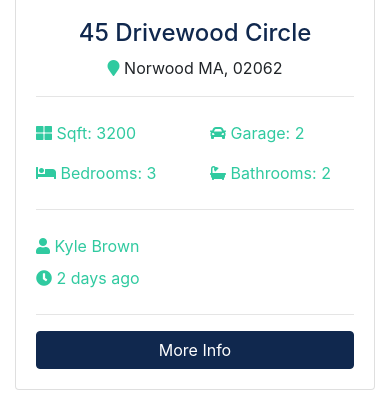
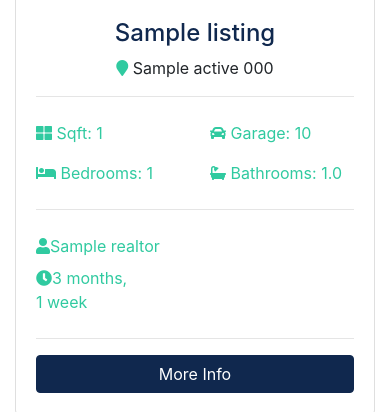
Before and after one commit to ralph-payne/trav-btre-django, a Django app: page /listings/ in a window 390 px wide. Shown: the part 856-1268 px from the top of the page. Run offline with Django 3.2, Linux system fonts and the light colour scheme; tables that the repository leaves empty hold one stand-in row (values such as "Sample post"); grey boxes marked "Sample" are stand-in pictures; some libraries are stand-ins or nearby versions.

Commit message:
Add pagination

```diff
--- a/btre/settings.py
+++ b/btre/settings.py
@@ -41,6 +41,9 @@ INSTALLED_APPS = [
     'django.contrib.sessions',
     'django.contrib.messages',
     'django.contrib.staticfiles',
+    # Install humanize for intcomma
+    # https://docs.djangoproject.com/en/3.0/ref/contrib/humanize/
+    'django.contrib.humanize',
 ]
 
 MIDDLEWARE = [
--- a/btre/urls.py
+++ b/btre/urls.py
@@ -4,12 +4,11 @@ from django.urls import path, include
 from django.conf import settings
 from django.conf.urls.static import static
 
-
 urlpatterns = [
     # Leave path blank because we want the homepage to appear with nothing
     # include 'pages.urls' (note, you need to bring include in as part of the django.urls package)
     path('', include('pages.urls')),
-    # Create listing. Anything that is listings slash is going to go to listings.urls (i.e. the urls.py in the listings app)
+    # Create listing. Anything that is listings slash is going to go to listings.urls (i.e. the # in the listings app)
     path('listings/', include('listings.urls')),
     path('admin/', admin.site.urls),
     # If we don't include this setting, things won't show up correctly
--- a/listings/views.py
+++ b/listings/views.py
@@ -2,15 +2,36 @@
 from django.shortcuts import render
 from django.http import HttpResponse # Use this for troubleshooting if you want to see if the route is set up correctly
 
-# Write function index. index will be the main listings page
+# Bring in the paginator
+from django.core.paginator import EmptyPage, PageNotAnInteger, Paginator
+
+# Bring in our model
+from .models import Listing
+
 def index(request):
-    # render takes in two things: (i) the request itself and (ii) the location of the template
-    return render(request, 'listings/listings.html')
-    # return HttpResponse('<h1>Success1 with HttpResponse</h1>')
+    # Create variable called listings and set it to the model name called Listing. This variable will get passed into the dictionary 'context'
+    # We add a order_by and a filter as well
+    listings = Listing.objects.order_by('-list_date').filter(is_published=True)
+    # Include paginator & pass in listings (variable above from the database) & the number of listings we want per page
+    paginator = Paginator(listings, 6) # Show 6 listings per page
+    # Create variable called page from the get request; when the user is on page 2, there will be a url paramater that will say page=2
+    page_number = request.GET.get('page')
+    # Pass the page into Paginator
+    paged_listings = paginator.get_page(page_number)
 
-def listing(request):
-    return HttpResponse('<h1>Success individual listing</h1>')
-    # return render(request, 'listings/listing.html')
+    # Create variable that we will pass into the render function
+    context = {
+        # The key is 'listings'; the value is the variable you created above (all the objects from the model Listing)
+        # A common mistake here is to write 'listing' instead of 'listings' or the other way round. A lot of the typos are because you have written singular when it should be plural or you have writting plural when it should be singular
+        'listings': paged_listings
+    }
+
+    # Pass the context into the template
+    return render(request, 'listings/listings.html', context)
+
+def listing(request, listing_id):
+    return render(request, 'listings/listing.html')
 
 def search(request):
+    # render takes in two things: (i) the request itself and (ii) the location of the template
     return render(request, 'listings/search.html')
--- a/templates/listings/listing.html
+++ b/templates/listings/listing.html
@@ -1 +1 @@
-<h2>too<h2>
+<h2>Individual Listing Page<h2>
--- a/templates/listings/listings.html
+++ b/templates/listings/listings.html
@@ -1,4 +1,7 @@
 {% extends 'base.html' %}
+
+<!-- Load Humanize -->
+{% load humanize %}
 
 {% block content %}
 
@@ -35,285 +38,113 @@
     <div class="container">
       <div class="row">
 
-        <!-- Listing 1 -->
+        {% if listings %}
+
+            {% for listing in listings %}
+
                 <div class="col-md-6 col-lg-4 mb-4">
                     <div class="card listing-preview">
-            <img class="card-img-top" src="assets/img/homes/home-1.jpg" alt="">
+                    <!-- Overwrite the static below -->
+                    <!-- <img class="card-img-top" src="assets/img/homes/home-1.jpg" alt=""> -->
+                    <img class="card-img-top" src="{{ listing.photo_main.url }}" alt="">
                     <div class="card-img-overlay">
                         <h2>
-                <span class="badge badge-secondary text-white">$490,000</span>
+                        <span class="badge badge-secondary text-white">$ {{ listing.price | intcomma }}</span>
                         </h2>
                     </div>
                     <div class="card-body">
                         <div class="listing-heading text-center">
-                <h4 class="text-primary">45 Drivewood Circle</h4>
+                        <h4 class="text-primary">{{ listing.title }}</h4>
                         <p>
-                  <i class="fas fa-map-marker text-secondary"></i> Norwood MA, 02062</p>
+                            <i class="fas fa-map-marker text-secondary"></i> {{ listing.city }}  {{ listing.state }}  {{ listing.zipcode }}</p>
                         </div>
                         <hr>
                         <div class="row py-2 text-secondary">
                         <div class="col-6">
-                  <i class="fas fa-th-large"></i> Sqft: 3200</div>
+                            <i class="fas fa-th-large"></i> Sqft: {{ listing.sqft }} </div>
                         <div class="col-6">
-                  <i class="fas fa-car"></i> Garage: 2</div>
+                            <i class="fas fa-car"></i> Garage: {{ listing.garage }}</div>
                         </div>
                         <div class="row py-2 text-secondary">
                         <div class="col-6">
-                  <i class="fas fa-bed"></i> Bedrooms: 3</div>
+                            <i class="fas fa-bed"></i> Bedrooms: {{ listing.bedrooms }}</div>
                         <div class="col-6">
-                  <i class="fas fa-bath"></i> Bathrooms: 2</div>
+                            <i class="fas fa-bath"></i> Bathrooms: {{ listing.bathrooms }}</div>
                         </div>
                         <hr>
                         <div class="row py-2 text-secondary">
                         <div class="col-12">
-                  <i class="fas fa-user"></i> Kyle Brown</div>
+                            <i class="fas fa-user"></i>{{ listing.realtor }}</div>
                         </div>
                         <div class="row text-secondary pb-2">
                         <div class="col-6">
-                  <i class="fas fa-clock"></i> 2 days ago</div>
+                            <i class="fas fa-clock"></i>{{ listing.list_date | timesince }}</div>
                         </div>
                         <hr>
-              <a href="listing.html" class="btn btn-primary btn-block">More Info</a>
+                        <!-- legacy code below -->
+                        <!-- <a href="listing.html" class="btn btn-primary btn-block">More Info</a> -->
+                        <!-- dynamic url -->
+                        <a href="{% url 'listing' listing.id %}" class="btn btn-primary btn-block">More Info</a>
                     </div>
                     </div>
                 </div>
 
-        <!-- Listing 2 -->
-        <div class="col-md-6 col-lg-4 mb-4">
-          <div class="card listing-preview">
-            <img class="card-img-top" src="assets/img/homes/home-2.jpg" alt="">
-            <div class="card-img-overlay">
-              <h2>
-                <span class="badge badge-secondary text-white">$550,000</span>
-              </h2>
+            {% endfor %}
+
+        <!-- The else covers if there are no listings in the database -->
+        {% else %}
+            <!-- col-md-12 will take up whole row -->
+            <div class="col-md-12">
+                <p>No Listings Available</p>
             </div>
-            <div class="card-body">
-              <div class="listing-heading text-center">
-                <h4 class="text-primary">18 Jefferson Lane</h4>
-                <p>
-                  <i class="fas fa-map-marker text-secondary"></i> Woburn MA, 01801</p>
-              </div>
-              <hr>
-              <div class="row py-2 text-secondary">
-                <div class="col-6">
-                  <i class="fas fa-th-large"></i> Sqft: 3200</div>
-                <div class="col-6">
-                  <i class="fas fa-car"></i> Garage: 1</div>
-              </div>
-              <div class="row py-2 text-secondary">
-                <div class="col-6">
-                  <i class="fas fa-bed"></i> Bedrooms: 4</div>
-                <div class="col-6">
-                  <i class="fas fa-bath"></i> Bathrooms: 2.5</div>
-              </div>
-              <hr>
-              <div class="row py-2 text-secondary">
-                <div class="col-6">
-                  <i class="fas fa-user"></i> Mark Hudson</div>
-              </div>
-              <div class="row text-secondary pb-2">
-                <div class="col-6">
-                  <i class="fas fa-clock"></i> 5 days ago</div>
-              </div>
-              <hr>
-              <a href="listing.html" class="btn btn-primary btn-block">More Info</a>
-            </div>
-          </div>
-        </div>
-
-        <!-- Listing 3 -->
-        <div class="col-md-6 col-lg-4 mb-4">
-          <div class="card listing-preview">
-            <img class="card-img-top" src="assets/img/homes/home-3.jpg" alt="">
-            <div class="card-img-overlay">
-              <h2>
-                <span class="badge badge-secondary text-white">$580,000</span>
-              </h2>
-            </div>
-            <div class="card-body">
-              <div class="listing-heading text-center">
-                <h4 class="text-primary">187 Woodrow Street</h4>
-                <p>
-                  <i class="fas fa-map-marker text-secondary"></i> Salem MA, 01915</p>
-              </div>
-              <hr>
-              <div class="row py-2 text-secondary">
-                <div class="col-6">
-                  <i class="fas fa-th-large"></i> Sqft: 3107</div>
-                <div class="col-6">
-                  <i class="fas fa-car"></i> Garage: 0</div>
-              </div>
-              <div class="row py-2 text-secondary">
-                <div class="col-6">
-                  <i class="fas fa-bed"></i> Bedrooms: 4</div>
-                <div class="col-6">
-                  <i class="fas fa-bath"></i> Bathrooms: 3</div>
-              </div>
-              <hr>
-              <div class="row py-2 text-secondary">
-                <div class="col-6">
-                  <i class="fas fa-user"></i> Mark Hudson</div>
-              </div>
-              <div class="row text-secondary pb-2">
-                <div class="col-6">
-                  <i class="fas fa-clock"></i> 5 days ago</div>
-              </div>
-              <hr>
-              <a href="listing.html" class="btn btn-primary btn-block">More Info</a>
-            </div>
-          </div>
-        </div>
-
-        <!-- Listing 4 -->
-        <div class="col-md-6 col-lg-4 mb-4">
-          <div class="card listing-preview">
-            <img class="card-img-top" src="assets/img/homes/home-4.jpg" alt="">
-            <div class="card-img-overlay">
-              <h2>
-                <span class="badge badge-secondary text-white">$380,000</span>
-              </h2>
-            </div>
-            <div class="card-body">
-              <div class="listing-heading text-center">
-                <h4 class="text-primary">28 Gifford Street</h4>
-                <p>
-                  <i class="fas fa-map-marker text-secondary"></i> Bedford NH, 03103</p>
-              </div>
-              <hr>
-              <div class="row py-2 text-secondary">
-                <div class="col-6">
-                  <i class="fas fa-th-large"></i> Sqft: 2927</div>
-                <div class="col-6">
-                  <i class="fas fa-car"></i> Garage: 2</div>
-              </div>
-              <div class="row py-2 text-secondary">
-                <div class="col-6">
-                  <i class="fas fa-bed"></i> Bedrooms: 4</div>
-                <div class="col-6">
-                  <i class="fas fa-bath"></i> Bathrooms: 2</div>
-              </div>
-              <hr>
-              <div class="row py-2 text-secondary">
-                <div class="col-6">
-                  <i class="fas fa-user"></i> Jenny Johnson</div>
-              </div>
-              <div class="row text-secondary pb-2">
-                <div class="col-6">
-                  <i class="fas fa-clock"></i> 5 days ago</div>
-              </div>
-              <hr>
-              <a href="listing.html" class="btn btn-primary btn-block">More Info</a>
-            </div>
-          </div>
-        </div>
-
-        <!-- Listing 5 -->
-        <div class="col-md-6 col-lg-4 mb-4">
-          <div class="card listing-preview">
-            <img class="card-img-top" src="assets/img/homes/home-5.jpg" alt="">
-            <div class="card-img-overlay">
-              <h2>
-                <span class="badge badge-secondary text-white">$230,000</span>
-              </h2>
-            </div>
-            <div class="card-body">
-              <div class="listing-heading text-center">
-                <h4 class="text-primary">12 United Road</h4>
-                <p>
-                  <i class="fas fa-map-marker text-secondary"></i> South Hampton NH, 03827</p>
-              </div>
-              <hr>
-              <div class="row py-2 text-secondary">
-                <div class="col-6">
-                  <i class="fas fa-th-large"></i> Sqft: 2207</div>
-                <div class="col-6">
-                  <i class="fas fa-car"></i> Garage: 1</div>
-              </div>
-              <div class="row py-2 text-secondary">
-                <div class="col-6">
-                  <i class="fas fa-bed"></i> Bedrooms: 3</div>
-                <div class="col-6">
-                  <i class="fas fa-bath"></i> Bathrooms: 1.5</div>
-              </div>
-              <hr>
-              <div class="row py-2 text-secondary">
-                <div class="col-6">
-                  <i class="fas fa-user"></i> Kyle Brown</div>
-              </div>
-              <div class="row text-secondary pb-2">
-                <div class="col-6">
-                  <i class="fas fa-clock"></i> 5 days ago</div>
-              </div>
-              <hr>
-              <a href="listing.html" class="btn btn-primary btn-block">More Info</a>
-            </div>
-          </div>
-        </div>
-
-        <!-- Listing 6 -->
-        <div class="col-md-6 col-lg-4 mb-4">
-          <div class="card listing-preview">
-            <img class="card-img-top" src="assets/img/homes/home-6.jpg" alt="">
-            <div class="card-img-overlay">
-              <h2>
-                <span class="badge badge-secondary text-white">$780,000</span>
-              </h2>
-            </div>
-            <div class="card-body">
-              <div class="listing-heading text-center">
-                <h4 class="text-primary">33 Essex Circle</h4>
-                <p>
-                  <i class="fas fa-map-marker text-secondary"></i> Lexington MA, 01731</p>
-              </div>
-              <hr>
-              <div class="row py-2 text-secondary">
-                <div class="col-6">
-                  <i class="fas fa-th-large"></i> Sqft: 4145</div>
-                <div class="col-6">
-                  <i class="fas fa-car"></i> Garage: 1</div>
-              </div>
-              <div class="row py-2 text-secondary">
-                <div class="col-6">
-                  <i class="fas fa-bed"></i> Bedrooms: 5</div>
-                <div class="col-6">
-                  <i class="fas fa-bath"></i> Bathrooms: 3.5</div>
-              </div>
-              <hr>
-              <div class="row py-2 text-secondary">
-                <div class="col-6">
-                  <i class="fas fa-user"></i> Kyle Brown</div>
-              </div>
-              <div class="row text-secondary pb-2">
-                <div class="col-6">
-                  <i class="fas fa-clock"></i> 5 days ago</div>
-              </div>
-              <hr>
-              <a href="listing.html" class="btn btn-primary btn-block">More Info</a>
-            </div>
-          </div>
-        </div>
+        {% endif %}
 
       </div>
 
       <div class="row">
         <div class="col-md-12">
+            {% if listings.has_other_pages %}
                 <ul class="pagination">
+                    <!-- If there is a previous page, then we want a link to the previous and also left facing arrows (&laquo) -->
+                    {% if listings.has_previous %}
+                        <li class="page-item">
+                            <!-- Include left facing arrows with &laquo -->
+                            <a href="?page={{listings.previous_page_number}}" class="page-link">&laquo;</a>
+                        </li>
+                    {% else %}
                         <li class="page-item disabled">
-              <a class="page-link" href="#">&laquo;</a>
+                            <!-- Don't need an href if there are no previous pages -->
+                            <a class="page-link">&laquo;</a>
                         </li>
+                    {% endif %}
+                    <!-- Loop through page range -->
+                    {% for i in listings.paginator.page_range %}
+                        <!-- If the listings number is equal to the page, then display an active link -->
+                        {% if listings.number == i %}
                             <li class="page-item active">
-              <a class="page-link" href="#">1</a>
+                                <a class="page-link">{{i}}</a>
                             </li>
+                        {% else %}
+                        <!-- If the listings number is not equal to the page, then display the number, but not active -->
+                        <!-- The href has a page query which will go to the value of i -->
                             <li class="page-item">
-              <a class="page-link" href="#">2</a>
+                                <a href="?page={{i}}" class="page-link">{{i}}</a>
                             </li>
+                        {% endif %}
+                    {% endfor %}
+                    {% if listings.has_next %}
                         <li class="page-item">
-              <a class="page-link" href="#">3</a>
+                            <!-- Include right facing arrows with &raquo -->
+                            <a href="?page={{listings.next_page_number}}" class="page-link">&raquo;</a>
                         </li>
-            <li class="page-item">
-              <a class="page-link" href="#">&raquo;</a>
+                    {% else %}
+                        <li class="page-item disabled">
+                            <!-- Don't need an href if there are no next pages -->
+                            <a class="page-link">&raquo;</a>
                         </li>
+                    {% endif %}
                 </ul>
+            {% endif %}
         </div>
       </div>
     </div>
```
Also changed, not shown: btre/static/css/admin.css (added, +36 -0 lines), listings/admin.py (+18 -1 lines), realtors/admin.py (+7 -2 lines), templates/admin/base_site.html (added, +15 -0 lines), 1 other file. Lines whose indentation alone changed are shown as unchanged.
